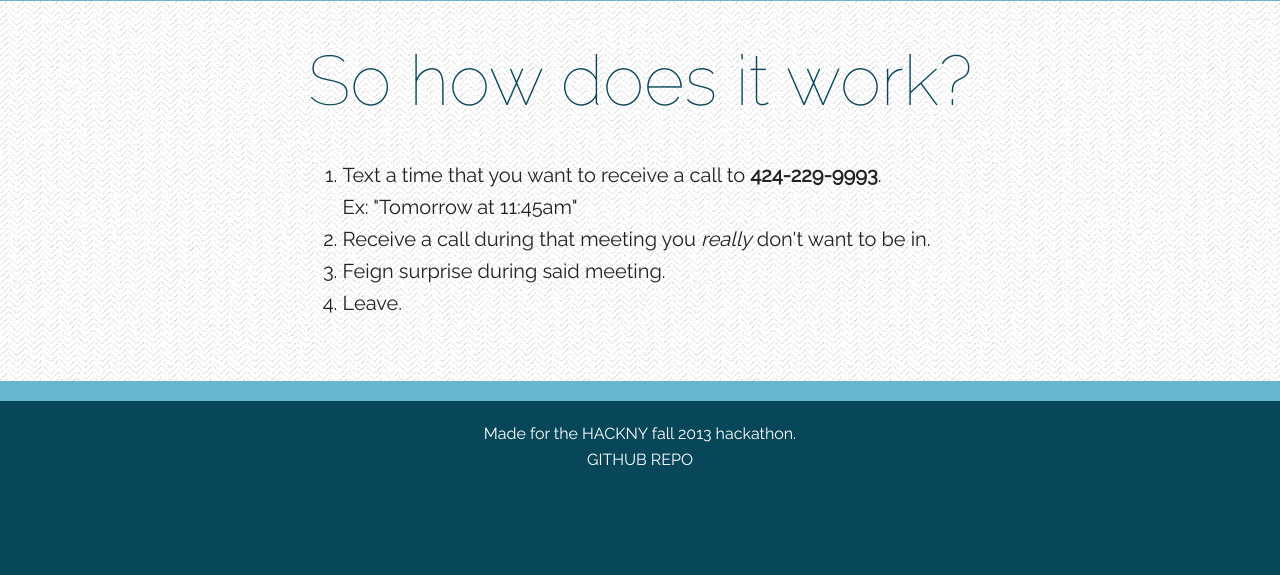
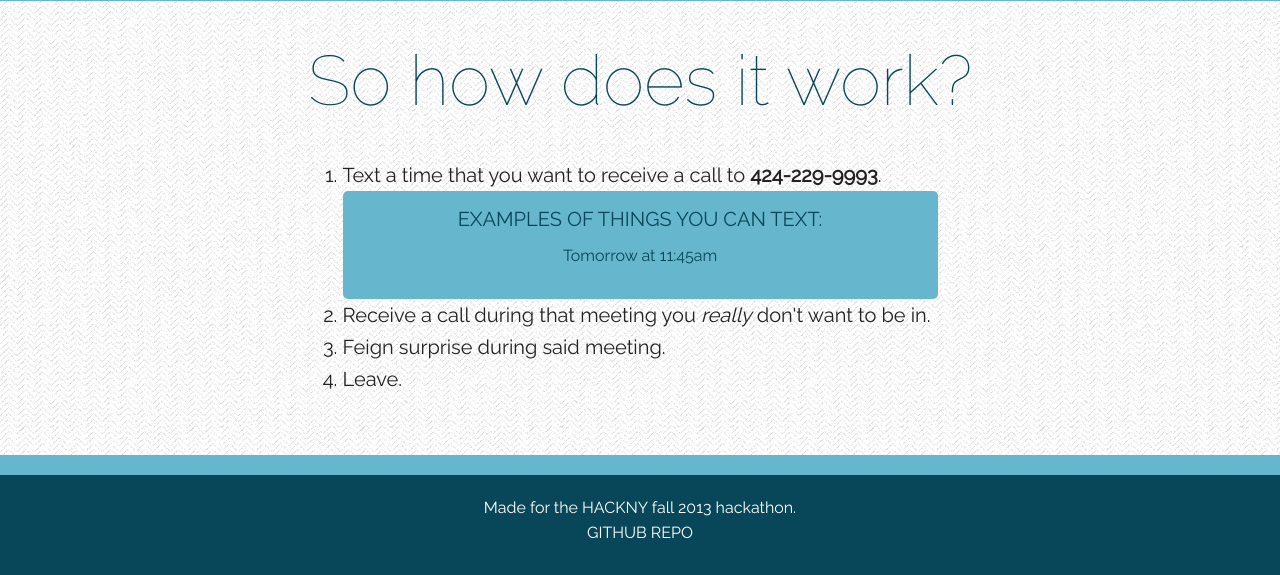
Before and after one commit to dariajung/excuse-timer, a Flask app: page / in a window 1280 px wide. Shown: the part 499-1074 px from the top of the page. Before the commit the page ends 964 px from the top, so only its background shows below. Run offline with Flask 2, Linux system fonts and the light colour scheme.

Commit message:
add examples div

```diff
--- a/static/style.css
+++ b/static/style.css
@@ -76,6 +76,25 @@ a:hover {
 	text-align: left;
 }
 
+.instructions .examples {
+	text-align: center;
+	color: #084759;
+	background: #66B6CD;
+	padding: 10px;
+	border-radius: 5px;
+	font-size: 16px;
+}
+.instructions .examples ul {
+	list-style: none;
+}
+
+h6 {
+	color: #084759;
+	font-family: 'Raleway', sans-serif;
+	font-weight: normal;
+	font-size: 20px;
+	text-transform: uppercase;
+}
 .list-container {
 	margin: 0px 50px;
 }
--- a/templates/index.html
+++ b/templates/index.html
@@ -46,7 +46,13 @@
             <h1>So how does it work?</h1>
             <div class='list-container'>
                 <ol>
-                    <li>Text a time that you want to receive a call to <strong>424-229-9993</strong>. <br>Ex: "Tomorrow at 11:45am"</li>
+                    <li>Text a time that you want to receive a call to <strong>424-229-9993</strong>.</li>
+                    <div class='examples'>
+                        <h6>Examples of things you can text:</h6>
+                        <ul>
+                            <li>Tomorrow at 11:45am</li>
+                        </ul>
+                    </div>
                     <li>Receive a call during that meeting you <em>really</em> don't want to be in.</li>
                     <li>Feign surprise during said meeting.</li>
                     <li>Leave.</li>
```
